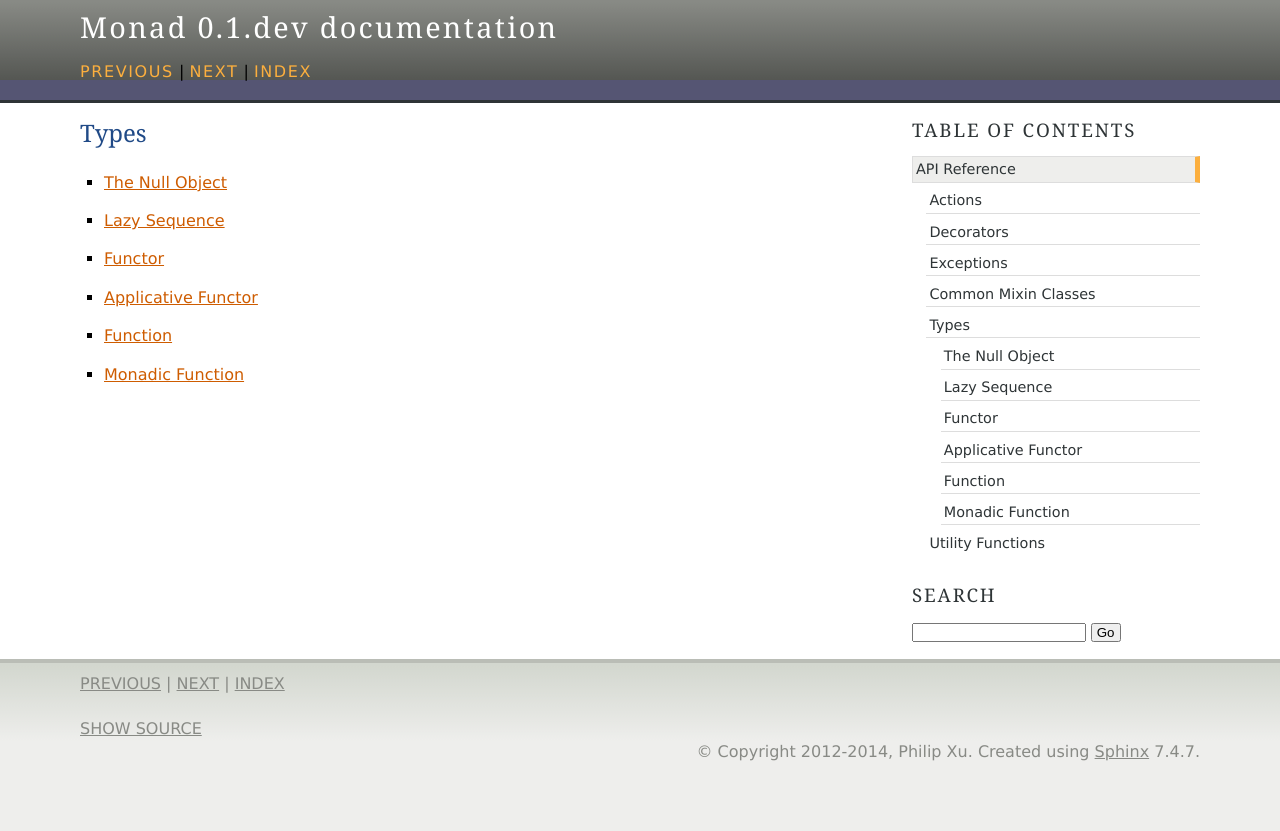
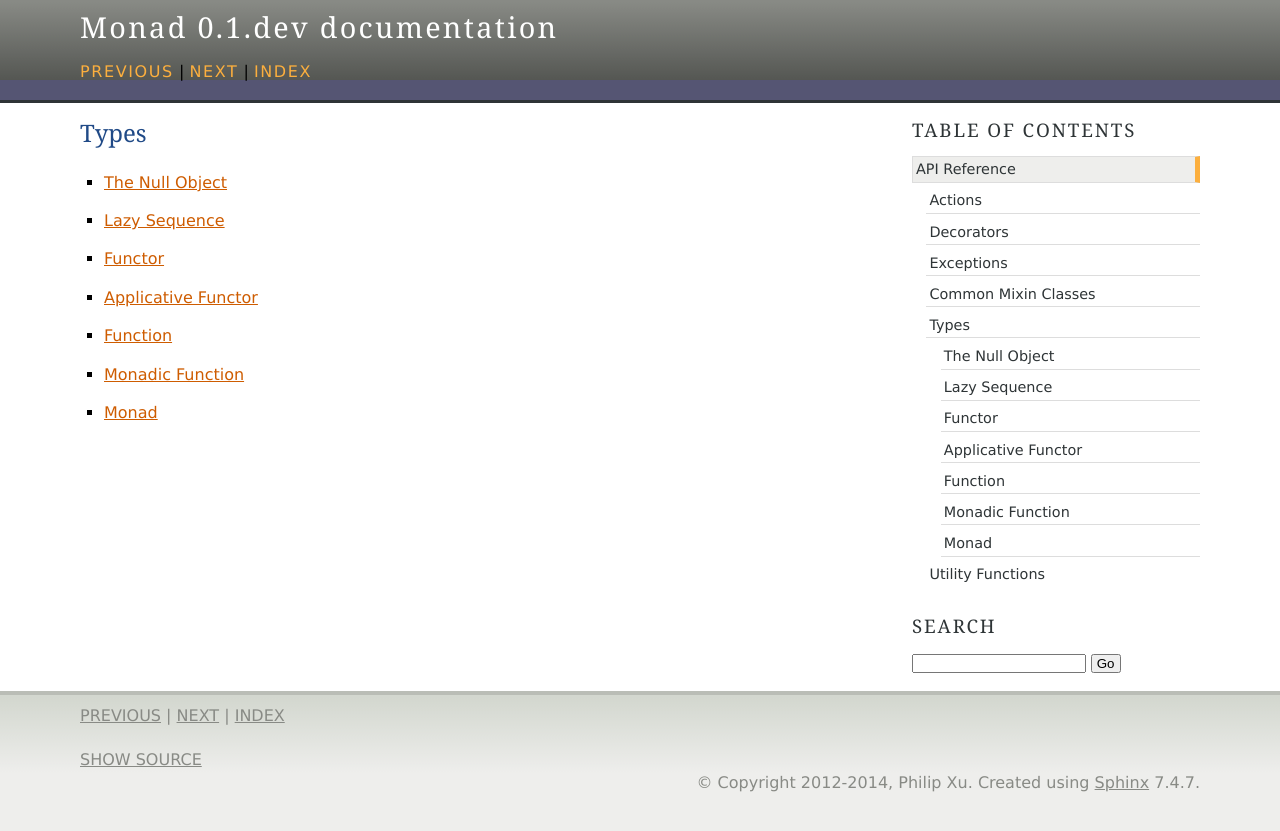
Before and after one commit to pyx/monad, a Sphinx documentation site: the page built from docs/api/types/index.rst, in a window 1280 px wide. Shown: the top 831 px of the page. Built offline with Sphinx 7.4.7, drawn with Linux system fonts in a browser that asks for light colours.

Commit message:
Added API reference: Monad

```diff
--- a/docs/api/types/index.rst
+++ b/docs/api/types/index.rst
@@ -9,3 +9,4 @@ Types
    applicative
    function
    monadic
+   monad
--- /dev/null
+++ b/docs/api/types/monad.rst
@@ -0,0 +1,6 @@
+Monad
+=====
+
+.. automodule:: monad.types.monad
+   :members:
+   :show-inheritance:
```
